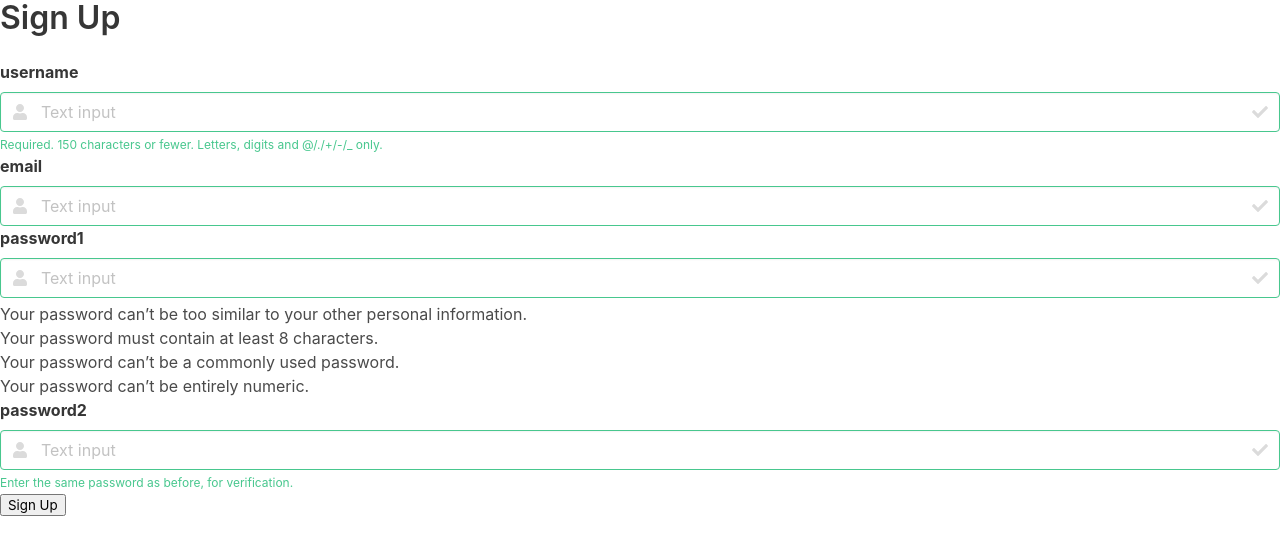
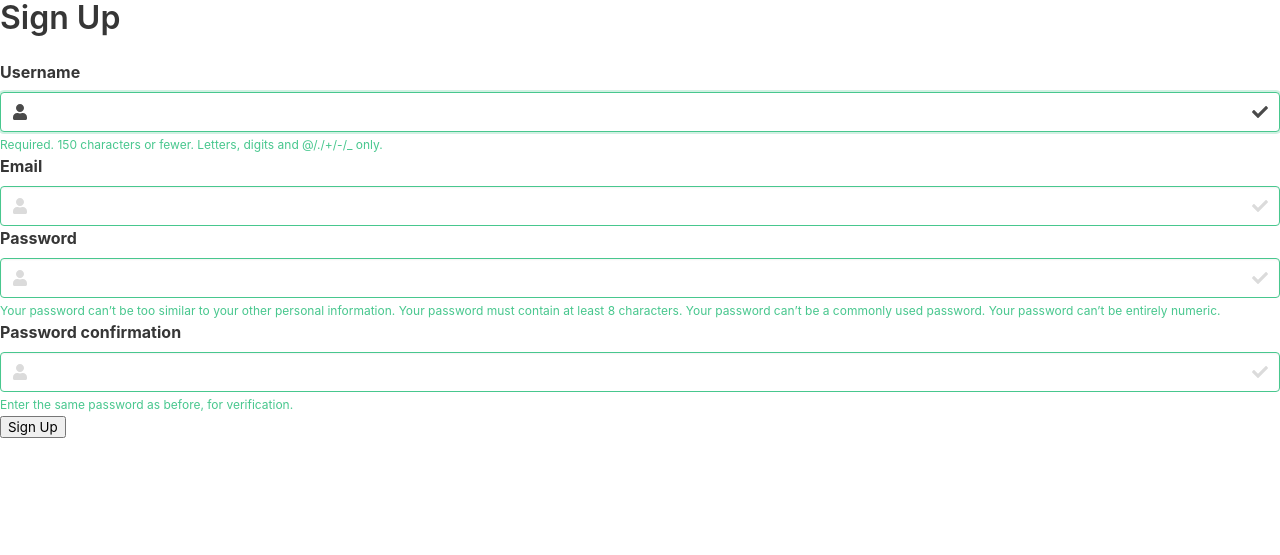
Before and after one commit to brleinad/upweekly, a Django app: page /users/signup/ in a window 1280 px wide. Shown: the top 555 px of the page. Run offline with Django 3.2, Linux system fonts and the light colour scheme; some libraries are stand-ins or nearby versions.

Commit message:
Updated sign up form and template so its uses bulma and looks a bit nicer

```diff
--- a/templates/signup.html
+++ b/templates/signup.html
@@ -6,14 +6,18 @@
 <form method="post">
    {% csrf_token %}
 
+   {% for error in form.non_field_errors %}
+      <p class="help is-danger">{{ error }}</p>
+   {% endfor %}
    {% for field in form %}
-   <div class="field">
-      {{ field.errors }}
-      <label for="{{ field.id_for_label }}" class="label">
-         {{ field.name }}
-      </label>
-      <div class="control has-icons-left has-icons-right">
-         <input class="input is-success" type="text" placeholder="Text input" name="{{ field.name }}">
+      <div class="field">
+         <label for="{{ field.id_for_label }}" class="label">
+            {{ field.label }}
+         </label>
+         <div class="control has-icons-left has-icons-right">
+            <input class="input is-success" type="{{ field.field.widget.input_type }}" name="{{ field.name }}" autofocus required id="{{ field.id_for_label }}">
+         <!-- {{ field|escape }}
+            FORM: {{ form.form.required_css_class }} -->
          <span class="icon is-small is-left">
             <i class="fas fa-user"></i>
          </span>
@@ -21,42 +25,16 @@
             <i class="fas fa-check"></i>
          </span>
       <div>
+      {% for error in field.errors %}
+         <p class="help is-danger">{{ error|escape }}</p>
+      {% endfor %}
       {% if field.help_text %}
          <p class="help is-success">{{ field.help_text|safe }}</p>
       {% endif %}
    </div>
-   {% endfor %}
+{% endfor %}
    <button class="btn btn-success" type="submit">Sign Up</button>
 </form>
 
-   <!--
-   <div class="field">
-      <label for="{{ form.username.id_for_label }}" class="label">Username</label>
-      {{ form.username.errors }}
-      <div class="control has-icons-left has-icons-right">
-         <input class="input is-success" type="text" placeholder="Text input" value="bulma">
-         <span class="icon is-small is-left">
-            <i class="fas fa-user"></i>
-         </span>
-         <span class="icon is-small is-right">
-            <i class="fas fa-check"></i>
-         </span>
-      </div>
-      <p class="help is-success">This username is available</p>
-   </div>
 
-   <div class="field">
-      <label class="label">Email</label>
-      <div class="control has-icons-left has-icons-right">
-         <input class="input is-danger" type="email" placeholder="Email input" value="hello@">
-         <span class="icon is-small is-left">
-            <i class="fas fa-envelope"></i>
-         </span>
-         <span class="icon is-small is-right">
-            <i class="fas fa-exclamation-triangle"></i>
-         </span>
-      </div>
-      <p class="help is-danger">This email is invalid</p>
-   </div>
-   -->
 {% endblock content %}
--- a/users/forms.py
+++ b/users/forms.py
@@ -5,9 +5,24 @@ from .models import CustomUser
 
 
 class CustomUserCreationForm(UserCreationForm):
+    email = forms.EmailField(required=True)
+
+    def __init__(self, *args, **kwargs):
+        super(UserCreationForm, self).__init__(*args, **kwargs)
+        self.fields['password1'].help_text = '''
+Your password can’t be too similar to your other personal information.
+Your password must contain at least 8 characters.
+Your password can’t be a commonly used password.
+Your password can’t be entirely numeric.
+'''
+
     class Meta(UserCreationForm):
         model = CustomUser
-        fields = ('username', 'email',)
+        fields = ('username', 'email', 'password1', 'password2',)
+        #help_texts['password1'] = 'BOB'
+        help_texts = {
+                'password1': 'BOB',
+                }
 
 
 class CustomUserChangeForm(UserChangeForm):
```
Also changed, not shown: db.sqlite3.
